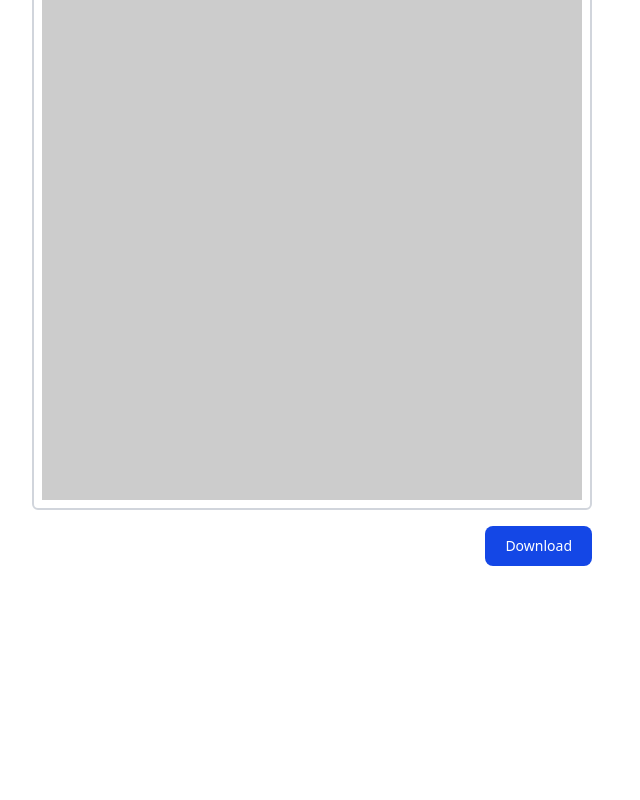
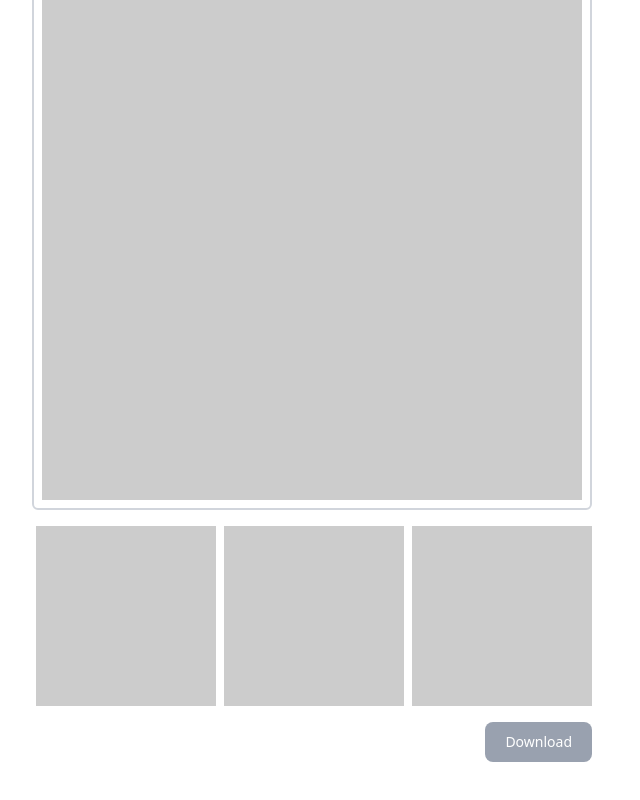
Before and after one commit to loicteixeira/squarerizer, a SvelteKit app: page / in a window 1280 px wide. Shown: the part 422-1222 px from the top of the page, without its empty margins (0-640 px from the left). Before the commit the page ends 1028 px from the top, so only its background shows below. Built offline with nearby package versions, Linux system fonts and the light colour scheme.

Commit message:
Add details/thumbnail download

```diff
--- a/src/app.css
+++ b/src/app.css
@@ -10,3 +10,7 @@ html {
 .zoom-half {
 	zoom: 0.5;
 }
+
+.zoom-sixth {
+	zoom: 0.16667;
+}
--- a/src/lib/components/canvas/canvas-builder.ts
+++ b/src/lib/components/canvas/canvas-builder.ts
@@ -9,6 +9,7 @@ export const defaultBackgroundOptions: BackgroundOptions = {
 };
 
 export const defaultForegroundOptions: ForegroundOptions = {
+	mode: 'contain',
 	position: 'center'
 };
 
@@ -66,7 +67,7 @@ function drawForeground(
 
 	const srcSize = getImageSize(image);
 	const targetSize = getImageSize(image, {
-		mode: 'contain',
+		...options,
 		maxWidth: ctx.canvas.width,
 		maxHeight: ctx.canvas.height
 	});
@@ -109,9 +110,11 @@ function drawBackground(
 		const srcSize = getImageSize(image);
 		const targetSize = getImageSize(image, {
 			mode: options.reuseForeground ? 'cover' : 'contain',
+			position: 'center',
 			maxWidth: ctx.canvas.width,
 			maxHeight: ctx.canvas.height
 		});
+		console.log({ srcSize, targetSize });
 		drawImage(image, ctx, srcSize, targetSize, options.scale);
 	}
 
@@ -121,11 +124,18 @@ function drawBackground(
 
 function getImageSize(
 	img: HTMLImageElement,
-	options?: {
-		mode: 'contain' | 'cover';
-		maxWidth: number;
-		maxHeight: number;
-	}
+	options?:
+		| {
+				mode: 'cover';
+				position: 'start' | 'center' | 'end';
+				maxWidth: number;
+				maxHeight: number;
+		  }
+		| {
+				mode: 'contain';
+				maxWidth: number;
+				maxHeight: number;
+		  }
 ): Rect {
 	switch (options?.mode) {
 		case 'contain': {
@@ -161,8 +171,22 @@ function getImageSize(
 				width = img.width * aspectRatio;
 			}
 
-			const x = (options.maxWidth - width) / 2;
-			const y = (options.maxHeight - height) / 2;
+			let x, y;
+			switch (options.position) {
+				case 'start':
+					x = 0;
+					y = 0;
+					break;
+				case 'end':
+					x = options.maxWidth - width;
+					y = options.maxHeight - height;
+					break;
+				case 'center':
+				default:
+					x = (options.maxWidth - width) / 2;
+					y = (options.maxHeight - height) / 2;
+					break;
+			}
 
 			return { x, y, w: width, h: height };
 		}
--- a/src/lib/components/canvas/canvas-types.ts
+++ b/src/lib/components/canvas/canvas-types.ts
@@ -7,6 +7,7 @@ export type BackgroundOptions = {
 };
 
 export type ForegroundOptions = {
+	mode: 'contain' | 'cover';
 	position: 'start' | 'center' | 'end';
 };
 
--- a/src/routes/+page.svelte
+++ b/src/routes/+page.svelte
@@ -1,5 +1,10 @@
 <script lang="ts">
-	import { Canvas, defaultBackgroundOptions, type BackgroundOptions } from '$lib/components/canvas';
+	import {
+		Canvas,
+		defaultBackgroundOptions,
+		defaultForegroundOptions,
+		type BackgroundOptions
+	} from '$lib/components/canvas';
 	import FileDropZone from '$lib/components/FileDropZone.svelte';
 
 	const SCALE_VALUES = [1 / 10, 1 / 9, 1 / 8, 1 / 7, 1 / 6, 1 / 5, 1 / 4, 1 / 3, 1 / 2, 1, 2, 3];
@@ -13,16 +18,31 @@
 			? 'Not applicable with “Reuse Foreground” option selected'
 			: ''
 	);
+	let disableDownload = $derived(!foregroundImageFile && !backgroundImageFile);
 
 	let mainCanvasRef: Canvas | null = null;
+	let detailStartCanvasRef: Canvas | null = null;
+	let detailCenterCanvasRef: Canvas | null = null;
+	let detailEndCanvasRef: Canvas | null = null;
 
 	function handleDownload(e: Event) {
 		e.preventDefault();
-		if (!mainCanvasRef) return;
-		const url = mainCanvasRef.getDataURL();
+
+		downloadCanvas(mainCanvasRef, 0);
+		downloadCanvas(detailStartCanvasRef, 1);
+		downloadCanvas(detailCenterCanvasRef, 2);
+		downloadCanvas(detailEndCanvasRef, 3);
+	}
+
+	function downloadCanvas(canvas: Canvas | null, idx: number) {
+		if (!canvas) return;
+
+		const url = canvas.getDataURL();
+		if (!url) return;
+
 		const a = document.createElement('a');
 		a.href = url;
-		a.download = 'squarerizer.png';
+		a.download = `squarerizer_${idx}.png`;
 		document.body.appendChild(a);
 		a.click();
 		document.body.removeChild(a);
@@ -120,14 +140,35 @@
 	<div class="inline-block w-[560px] rounded-md border-2 border-gray-300 p-2">
 		<Canvas
 			background={{ file: backgroundImageFile, options: { ...backgroundOptions } }}
-			foreground={{ file: foregroundImageFile, options: { position: 'center' } }}
+			foreground={{ file: foregroundImageFile, options: defaultForegroundOptions }}
 			class="zoom-half"
 			bind:this={mainCanvasRef}
 		/>
 	</div>
+	<div class="flex gap-2">
+		<Canvas
+			background={{ file: null, options: { ...defaultBackgroundOptions } }}
+			foreground={{ file: foregroundImageFile, options: { mode: 'cover', position: 'start' } }}
+			class="zoom-sixth"
+			bind:this={detailStartCanvasRef}
+		/>
+		<Canvas
+			background={{ file: null, options: { ...defaultBackgroundOptions } }}
+			foreground={{ file: foregroundImageFile, options: { mode: 'cover', position: 'center' } }}
+			class="zoom-sixth"
+			bind:this={detailCenterCanvasRef}
+		/>
+		<Canvas
+			background={{ file: null, options: { ...defaultBackgroundOptions } }}
+			foreground={{ file: foregroundImageFile, options: { mode: 'cover', position: 'end' } }}
+			class="zoom-sixth"
+			bind:this={detailEndCanvasRef}
+		/>
+	</div>
 	<button
 		type="button"
-		class="mb-2 rounded-lg bg-blue-700 px-5 py-2.5 text-sm font-medium text-white hover:bg-blue-800 focus:ring-4 focus:ring-blue-300 focus:outline-none dark:bg-blue-600 dark:hover:bg-blue-700 dark:focus:ring-blue-800"
-		onclick={handleDownload}>Download</button
+		class="mb-2 rounded-lg bg-blue-700 px-5 py-2.5 text-sm font-medium text-white hover:bg-blue-800 focus:ring-4 focus:ring-blue-300 focus:outline-none disabled:cursor-not-allowed disabled:bg-gray-400 dark:bg-blue-600 dark:hover:bg-blue-700 dark:focus:ring-blue-800"
+		onclick={handleDownload}
+		disabled={disableDownload}>Download</button
 	>
 </div>
```
